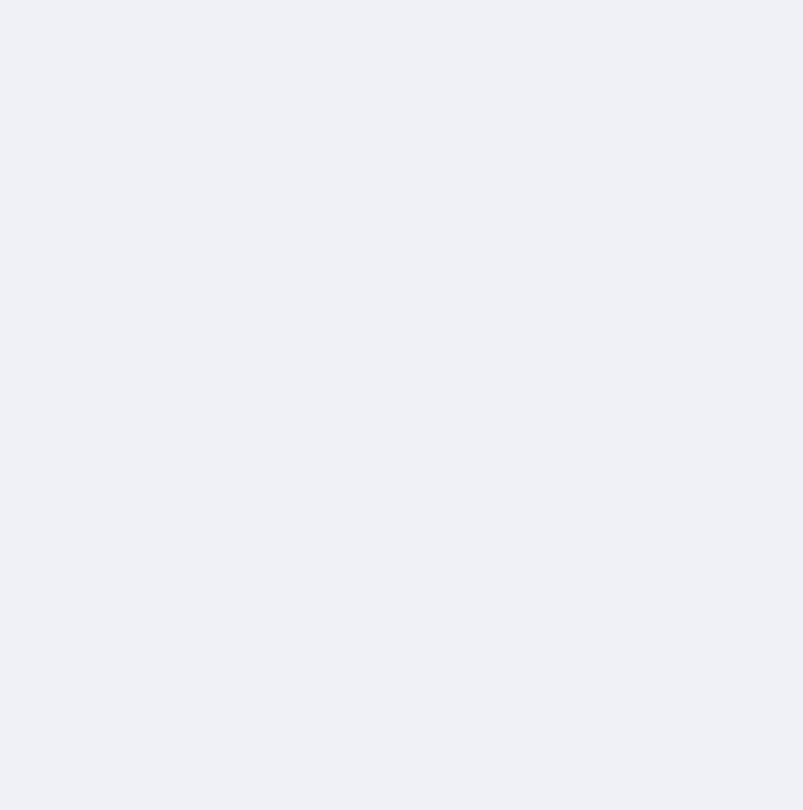
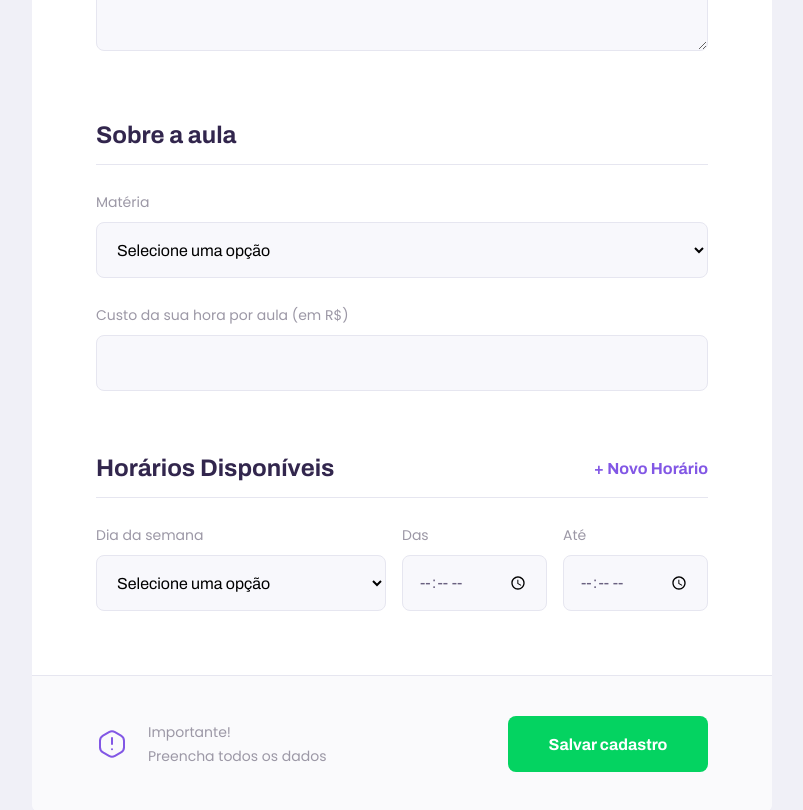
Before and after one commit to SkyHeads/nlw-proffy, a React (Create React App) app in the folder web/: page /give-classes in a window 1280 px wide. Shown: the part 900-1710 px from the top of the page, without its empty margins (238-1041 px from the left). Before the commit the page ends 800 px from the top, so only its background shows below. Built offline with nearby package versions, Linux system fonts and the light colour scheme.

Commit message:
teacher form styles

```diff
--- a/web/src/pages/TeacherForm/index.tsx
+++ b/web/src/pages/TeacherForm/index.tsx
@@ -1,16 +1,95 @@
-import React from 'react';
+import React, { useState } from 'react';
 
 import PageHeader from '../../Components/PageHeader';
+import Input from '../../Components/Input';
+import Select from '../../Components/Select';
+import Textarea from '../../Components/Textarea';
+
+import warningIcon from '../../assets/images/icons/warning.svg';
 
 import './styles.css';
 
 const TeacherForm: React.FC = () => {
+  const [scheduleItems, setScheduleItems] = useState([
+    { week_day: 0, from: '', to: '' },
+  ]);
+
   return (
     <div id="page-teacher-form" className="container">
       <PageHeader
         title="Que incrível que você quer dar aulas."
         description="O primeiro passo, é preencher esse formulário de inscrição."
       />
+
+      <main>
+        <form>
+          <fieldset>
+            <legend>Seus dados</legend>
+            <Input name="name" label="Nome Completo" />
+            <Input name="avatar" label="Avatar" />
+            <Input name="whatsapp" label="Whatsapp" />
+            <Textarea name="bio" label="Biografia" />
+          </fieldset>
+
+          <fieldset>
+            <legend>Sobre a aula</legend>
+            <Select
+              name="subject"
+              label="Matéria"
+              options={[
+                { value: 'Artes', label: 'Artes' },
+                { value: 'Biologia', label: 'Biologia' },
+                { value: 'Ciências', label: 'Ciências' },
+                { value: 'Educação Física', label: 'Educação Física' },
+                { value: 'Física', label: 'Física' },
+                { value: 'Geografia', label: 'Geografia' },
+                { value: 'Química', label: 'Química' },
+                { value: 'História', label: 'História' },
+                { value: 'Matemática', label: 'Matemática' },
+                { value: 'Português', label: 'Português' },
+                { value: 'Inglês', label: 'Inglês' },
+              ]}
+            />
+            <Input name="cost" label="Custo da sua hora por aula (em R$)" />
+          </fieldset>
+
+          <fieldset>
+            <legend>
+              Horários Disponíveis<button type="button">+ Novo Horário</button>
+            </legend>
+            {scheduleItems.map((scheduleItem, index) => {
+              return (
+                <div key={Number(index)} className="schedule-item">
+                  <Select
+                    name="week_day"
+                    label="Dia da semana"
+                    options={[
+                      { value: '0', label: 'Domingo' },
+                      { value: '1', label: 'Segunda-feira' },
+                      { value: '2', label: 'Terça-feira' },
+                      { value: '3', label: 'Quarta-feira' },
+                      { value: '4', label: 'Quinta-feira' },
+                      { value: '5', label: 'Sexta-feira' },
+                      { value: '6', label: 'Sábado' },
+                    ]}
+                  />
+                  <Input name="from" label="Das" type="time" />
+                  <Input name="to" label="Até" type="time" />
+                </div>
+              );
+            })}
+          </fieldset>
+
+          <footer>
+            <p>
+              <img src={warningIcon} alt="Aviso importante" />
+              Importante! <br />
+              Preencha todos os dados
+            </p>
+            <button type="submit">Salvar cadastro</button>
+          </footer>
+        </form>
+      </main>
     </div>
   );
 };
--- a/web/src/pages/TeacherForm/styles.css
+++ b/web/src/pages/TeacherForm/styles.css
@@ -1,10 +1,143 @@
 #page-teacher-form {
   width: 100vw;
   height: 100vh;
+}
+
+#page-teacher-form .header-content {
+  margin-bottom: 6.4rem;
+}
+
+#page-teacher-form main {
+  background: var(--color-box-base);
+  width: 100%;
+  max-width: 74rem;
+  border-radius: 0.8rem;
+  margin: -3.2rem auto 3.2rem;
+  padding-top: 6.4rem;
+  overflow: hidden;
+}
+
+#page-teacher-form main fieldset {
+  border: 0;
+  padding: 0 2.4rem;
+}
+
+#page-teacher-form main fieldset + fieldset {
+  margin-top: 6.4rem;
+}
+
+#page-teacher-form main fieldset legend {
+  font: 700 2.4rem Archivo;
+  color: var(--color-text-title);
+  margin-bottom: 2.4rem;
+  display: flex;
+  align-items: center;
+  justify-content: space-between;
+  width: 100%;
+  padding-bottom: 1.6rem;
+  border-bottom: 1px solid var(--color-line-in-white);
+}
+
+#page-teacher-form main fieldset legend button {
+  background: none;
+  border: 0;
+  color: var(--color-primary);
+  font: 700 1.6rem Archivo;
+  cursor: pointer;
+  transition: color 0.2s;
+}
+
+#page-teacher-form main fieldset legend button:hover {
+  color: var(--color-primary-dark);
+}
+
+#page-teacher-form main fieldset .input-block + .textarea-block,
+#page-teacher-form main fieldset .select-block + .input-block {
+  margin-top: 2.4rem;
+}
+
+#page-teacher-form main label {
+  color: var(--color-text-complement);
+}
+
+#page-teacher-form main footer {
+  padding: 4rem 2.4rem;
+  background: var(--color-box-footer);
+  border-top: 1px solid var(--color-line-in-white);
+  margin-top: 6.4rem;
+}
+
+#page-teacher-form main footer p {
+  display: flex;
+  align-items: center;
+  justify-content: center;
+  font-size: 1.4rem;
+  line-height: 2.4rem;
+  color: var(--color-text-complement);
+}
+
+#page-teacher-form main footer img {
+  margin-right: 2rem;
+}
+
+#page-teacher-form main footer button {
+  width: 100%;
+  height: 5.6rem;
+  background: var(--color-secundary);
+  color: var(--color-button-text);
+  border: 0;
+  border-radius: 0.8rem;
+  cursor: pointer;
+  font: 700 1.6rem Archivo;
+  display: flex;
+  align-items: center;
+  justify-content: center;
+  text-decoration: none;
+  transition: background-color 0.2s;
+  margin-top: 3.2rem;
+}
+
+#page-teacher-form main footer button:hover{
+  background: var(--color-secundary-dark);
 }
 
 @media(min-width: 700px) {
   #page-teacher-form {
     max-width: 100vw;
   }
+
+  #page-teacher-form .page-header .header-content {
+    margin-bottom: 0;
+  }
+
+  #page-teacher-form main fieldset {
+    padding: 0 6.4rem;
+  }
+
+  #page-teacher-form main .schedule-item {
+    display: grid;
+    grid-template-columns: 2fr 1fr 1fr;
+    column-gap: 1.6rem;
+  }
+
+  #page-teacher-form main .schedule-item .input-block {
+    margin-top: 0 !important;
+  }
+
+  #page-teacher-form main footer {
+    padding: 4.0rem 6.4rem;
+    display: flex;
+    align-items: center;
+    justify-content: space-between;
+  }
+
+  #page-teacher-form main footer p {
+    justify-content: space-between;
+  }
+
+  #page-teacher-form main footer button {
+    width: 20rem;
+    margin-top: 0;
+  }
+
 }
```
